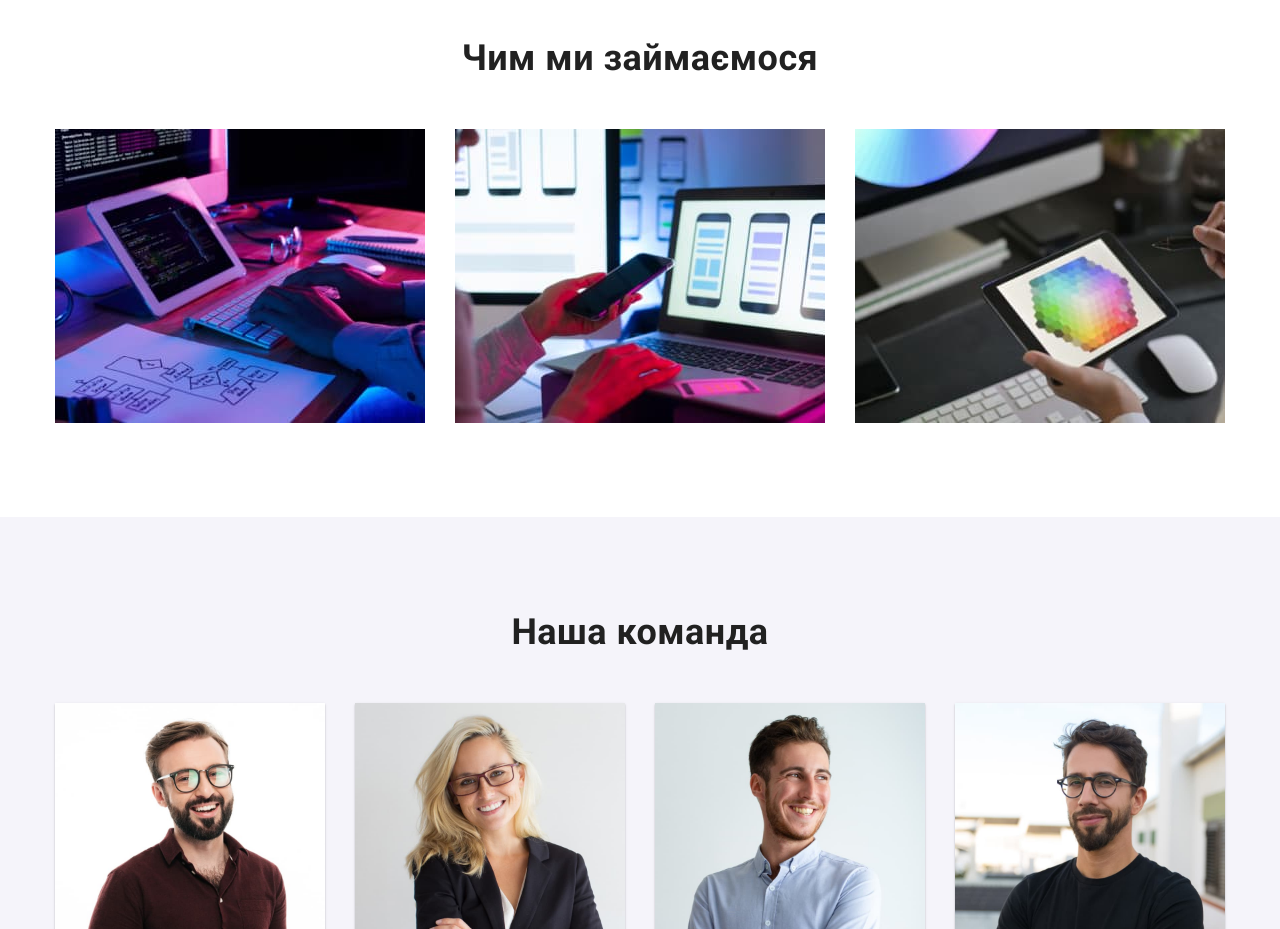
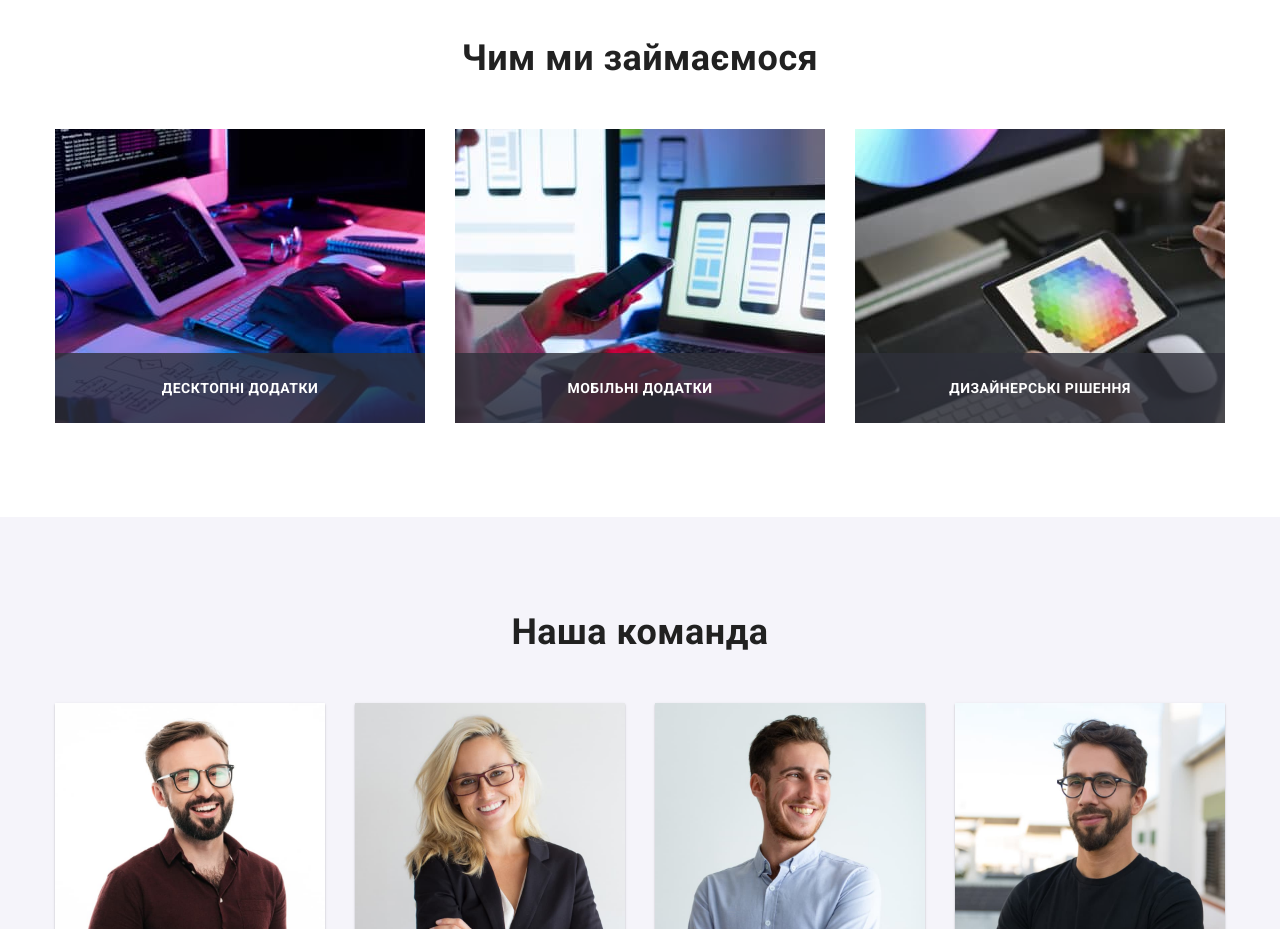
Before and after one commit to An-nettt/goit-markup-hw-05, a plain HTML site: page index.html in a window 1280 px wide. Shown: the part 1080-2009 px from the top of the page. Drawn offline with nearby package versions, Linux system fonts and the light colour scheme.

Commit message:
C3 Спозиційовано текст секції Чим ми займаємось

```diff
--- a/css/style.css
+++ b/css/style.css
@@ -326,6 +326,28 @@ header {
     margin-right: 30px;
 }
 
+.work {
+    position: relative;
+
+}
+
+.work-text {
+    position: absolute;
+    bottom: 0;
+    width: 100%;
+    padding-top: 27px;
+    padding-bottom: 27px;
+
+    background-color: rgba(47, 48, 58, 0.8);
+    color: var(--hero-text);
+    font-weight: 700;
+    font-size: 14px;
+    line-height: 16px;
+    text-align: center;
+    text-transform: uppercase;
+
+}
+
 /* ---------------------------Команда-------------------------------- */
 .team {
     background-color: var(--secondary-bgc);
--- a/index.html
+++ b/index.html
@@ -100,9 +100,24 @@
             <div class="container">
                 <h2 class="section-title">Чим ми займаємося</h2>
                 <ul class="work-list list">
-                    <li class="item"><img src="./images/desktop.jpg" alt="комп'ютер" width="370" height="294"></li>
-                    <li class="item"><img src="./images/mobile.jpg" alt="телефон" width="370" height="294"></li>
-                    <li class="item"><img src="./images/design.jpg" alt="планшет" width="370" height="294"></li>
+                    <li class="item">
+                        <div class="work">
+                            <img src="./images/desktop.jpg" alt="комп'ютер" width="370" height="294">
+                            <p class="work-text">Десктопні додатки</p>
+                        </div>
+                    </li>
+                    <li class="item">
+                        <div class="work">
+                            <img src="./images/mobile.jpg" alt="телефон" width="370" height="294">
+                            <p class="work-text">Мобільні додатки</p>
+                        </div>
+                    </li>
+                    <li class="item">
+                        <div class="work">
+                            <img src="./images/design.jpg" alt="планшет" width="370" height="294">
+                            <p class="work-text">Дизайнерські рішення</p>
+                        </div>
+                    </li>
                 </ul>
             </div>
         </section>
```
